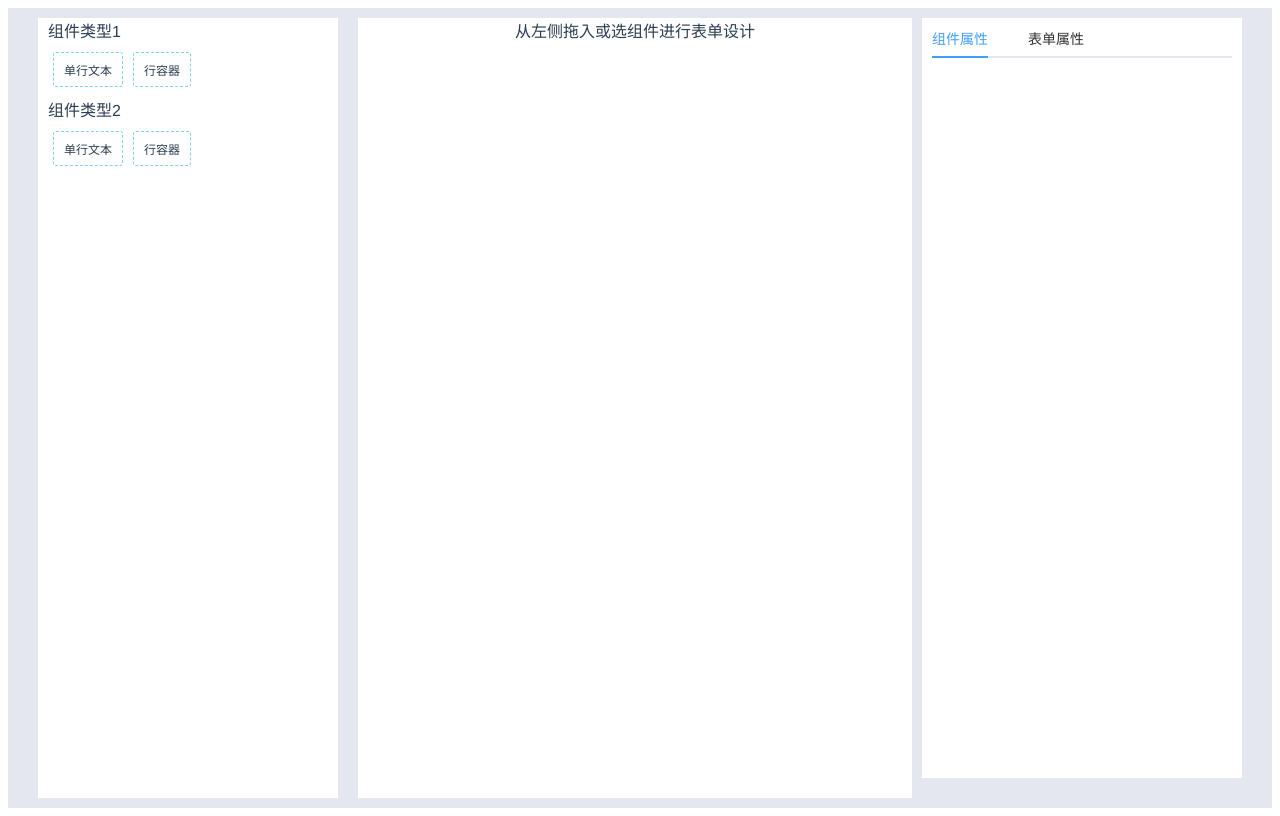
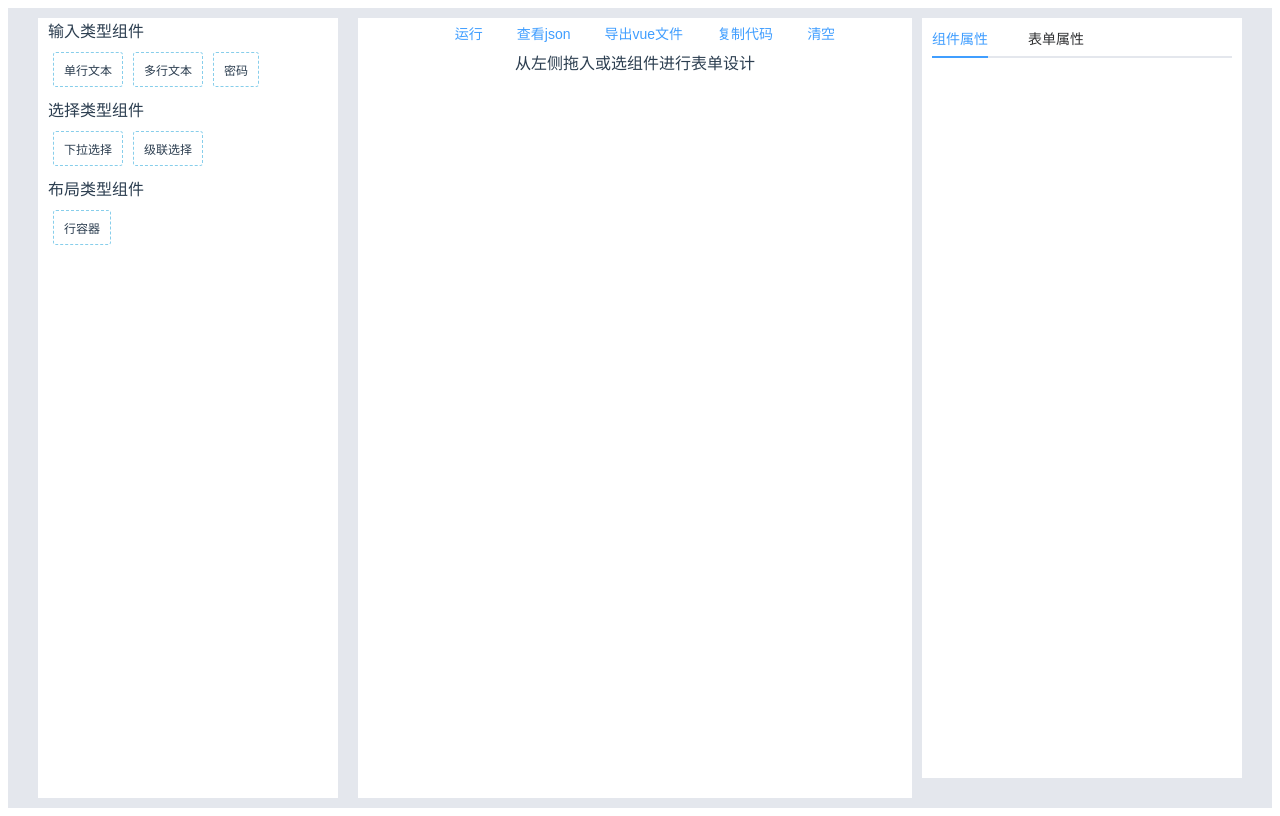
Before and after one commit to ZiJingFanHua/customer-form-, a Vue app: page / in a window 1280 px wide. Built offline with nearby package versions, Linux system fonts and the light colour scheme.

Commit message:
fix:添加表单规则

```diff
--- a/src/components/generator/comMapping.ts
+++ b/src/components/generator/comMapping.ts
@@ -1,5 +1,7 @@
-import { ElInput } from "element-plus";
+import { ElCalendar, ElCascader, ElInput, ElSelect } from "element-plus";
 
 export default {
-   'el-input':ElInput
+   'el-input':ElInput,
+   'el-select':ElSelect,
+   'el-cascader':ElCascader
 }
--- a/src/components/generator/config.ts
+++ b/src/components/generator/config.ts
@@ -1,6 +1,7 @@
 import { ElInput } from "element-plus"
 // 表单属性 [右面板]
 export const formConf = {
+  fields:[] as any,
   formRef: 'elform',
   formModel: 'formData',
   formRules: 'rules',
@@ -10,17 +11,17 @@ export const formConf = {
 }
 
 //组件 [左面板]
-export const testComponents = [
+//输入类型
+export const inputComponents = [
   {
     __config__: {
       label: '单行文本',
       showLabel:true,
       labelWidth: null,
-      component:'el-input',
       tag: 'el-input',
       tagIcon: 'input',
       defaultValue: undefined,
-      require: true,
+      required: true,
       layout: 'colFormItem',
       span: 24,
       document: 'https://element-plus.org/zh-CN/component/input.html'
@@ -37,7 +38,148 @@ export const testComponents = [
     maxlength: null,
     'show-word-limit': false,
     disabled: false
-  },{
+  },
+  {
+    __config__: {
+      label: '多行文本',
+      labelWidth: null,
+      showLabel: true,
+      tag: 'el-input',
+      tagIcon: 'textarea',
+      defaultValue: undefined,
+      required: true,
+      layout: 'colFormItem',
+      span: 24,
+      regList: [],
+      changeTag: true,
+      document: 'https://element-plus.org/zh-CN/component/input.html'
+    },
+    type: 'textarea',
+    placeholder: '请输入',
+    autosize: {
+      minRows: 4,
+      maxRows: 4
+    },
+    style: { width: '100%' },
+    maxlength: null,
+    'show-word-limit': false,
+    readonly: false,
+    disabled: false
+  },
+  {
+    __config__: {
+      label: '密码',
+      showLabel: true,
+      labelWidth: null,
+      changeTag: true,
+      tag: 'el-input',
+      tagIcon: 'password',
+      defaultValue: undefined,
+      layout: 'colFormItem',
+      span: 24,
+      required: true,
+      regList: [],
+      document: 'https://element-plus.org/zh-CN/component/input.html'
+    },
+    __slot__: {
+      prepend: '',
+      append: ''
+    },
+    placeholder: '请输入',
+    'show-password': true,
+    style: { width: '100%' },
+    clearable: true,
+    'prefix-icon': '',
+    'suffix-icon': '',
+    maxlength: null,
+    'show-word-limit': false,
+    readonly: false,
+    disabled: false
+  },
+]
+
+//选择组件
+export const selectComponents = [
+  {
+    __config__: {
+      label: '下拉选择',
+      showLabel: true,
+      labelWidth: null,
+      tag: 'el-select',
+      tagIcon: 'select',
+      layout: 'colFormItem',
+      span: 24,
+      required: true,
+      regList: [],
+      changeTag: true,
+      document: 'https://element.eleme.cn/#/zh-CN/component/select'
+    },
+    __slot__: {
+      options: [{
+        label: '选项一',
+        value: 1
+      }, {
+        label: '选项二',
+        value: 2
+      }]
+    },
+    placeholder: '请选择',
+    style: { width: '100%' },
+    clearable: true,
+    disabled: false,
+    filterable: false,
+    multiple: false
+  },
+  {
+    __config__: {
+      label: '级联选择',
+      // url: 'https://www.fastmock.site/mock/f8d7a54fb1e60561e2f720d5a810009d/fg/cascaderList',
+      method: 'get',
+      dataPath: 'list',
+      dataConsumer: 'options',
+      showLabel: true,
+      labelWidth: null,
+      tag: 'el-cascader',
+      tagIcon: 'cascader',
+      layout: 'colFormItem',
+      defaultValue: [],
+      dataType: 'dynamic',
+      span: 24,
+      required: true,
+      regList: [],
+      changeTag: true,
+      document: 'https://element.eleme.cn/#/zh-CN/component/cascader'
+    },
+    options: [{
+      id: 1,
+      value: 1,
+      label: '选项1',
+      children: [{
+        id: 2,
+        value: 2,
+        label: '选项1-1'
+      }]
+    }],
+    placeholder: '请选择',
+    style: { width: '100%' },
+    props: {
+      props: {
+        multiple: false,
+        label: 'label',
+        value: 'value',
+        children: 'children'
+      }
+    },
+    'show-all-levels': true,
+    disabled: false,
+    clearable: true,
+    filterable: false,
+    separator: '/'
+  },
+]
+//布局
+export const layoutComponents = [
+  {
     __config__:{
       layout:'rowFormItem',
       tagIcon:'row',
--- /dev/null
+++ b/src/components/generator/ruleTrigger.ts
@@ -0,0 +1,11 @@
+export default {
+  'el-input': 'blur',
+  'el-input-number': 'blur',
+  'el-select': 'change',
+  'el-radio-group': 'change',
+  'el-checkbox-group': 'change',
+  'el-cascader': 'change',
+  'el-time-picker': 'change',
+  'el-date-picker': 'change',
+  'el-rate': 'change',
+}
--- a/src/components/parser/Parser.vue
+++ b/src/components/parser/Parser.vue
@@ -2,14 +2,14 @@
 import { defineComponent, h, reactive } from 'vue'
 import TagRunder from "@/components/render/render.vue";
 import { deepClone } from '@/utils/index'
-
+import ruleTrigger from '../generator/ruleTrigger';
 const layouts = {
   colFormItem(h,item){
    const config = item.__config__
    const labelWidth = config.labelWidth?`${config.labelWidth}px`:null
    return <el-col span={config.span}>
     <el-form-item label={config.label} label-width={labelWidth} prop={item.__vModel__}>
-      <TagRunder conf={item} onInput={(event: any) => {config.defaultValue  = event}}></TagRunder>
+      <TagRunder conf={item} onInput={(event: any) => {config.defaultValue  = event;this.formConfCopy.formData[item.__vModel__] =event }}></TagRunder>
     </el-form-item>
    </el-col>
   },
@@ -29,11 +29,9 @@ function renderChildren(h,item){
   return renderFormItem.call(this, h, config.children)
 }
 function renderFrom(h) {
-  console.log(this);
-
   const {formConfCopy} = this
   return(
-    <el-form label-position = {formConfCopy.labelPosition} disabled={formConfCopy.disabled} label-width={`${formConfCopy.labelWidth}px`} ref={formConfCopy.formRef}>
+    <el-form model={formConfCopy.formData} label-position = {formConfCopy.labelPosition} disabled={formConfCopy.disabled} label-width={`${formConfCopy.labelWidth}px`} ref={formConfCopy.formRef} rules={formConfCopy.formRules}>
     {renderFormItem.call(this, h, formConfCopy.fields)}
     { formConfCopy.formBtns&&formBtns.call(this,h)}
     </el-form>
@@ -41,7 +39,7 @@ function renderFrom(h) {
 }
 
 function formBtns(h) {
-  return <el-col>
+  return <el-col span={24} class="btns">
     <el-form-item>
        <el-button type="primary" onClick={this.submitForm}> 提交</el-button>
        <el-button  onClick={this.submitForm}> 取消</el-button>
@@ -69,17 +67,69 @@ export default defineComponent({
     }
   },
   methods:{
+    buildRules(componentList, rules){
+      componentList.forEach(element => {
+        const config = element.__config__
+        if(element.__vModel__ === undefined)  return
+        const rule = []
+        if(ruleTrigger[config.tag]){
+            if(config.required){
+            let message = Array.isArray(config.defaultValue)?`请至少选择一个${config.label}`:element.placeholder
+            if(message === undefined) message = `${config.label}不能为空`
+            rule.push({ required: true, message: message, trigger: ruleTrigger[config.tag] })
+            }
+            rules[element.__vModel__] = rule
+          }
+        if(componentList.children)
+        this.buildRules(componentList.children,rules)
+            });
+    },
+    initFormData(componentList,formData){
+      componentList.forEach(cur => {
+        const config = cur.__config__
+        if (cur.__vModel__) formData[cur.__vModel__] = config.defaultValue
+        if (config.children) this.initFormData(config.children, formData)
+      })
+    },
     submitForm(){
-      console.log('submit');
+      this.$refs[this.formConf.formRef].validate(valid => {
+        if (!valid) return false
+        // 触发sumit事件
+        console.log('submit');
 
+        this.$emit('submit', this[this.formConf.formModel])
+        return true
+      })
+    },
+    cancelForm(){
+      this.formConfCopy = deepClone(this.formConf)
+      this.$refs[this.formConf.formRef].resetFields()
     }
   },
+  // computed:{
+  //   formConfCopy(){
+  //   let copy = reactive(deepClone(this.formConf))
+  //   copy.formData ={}
+  //   copy.formRules = {}
+  //   this.initFormData(copy.fields,copy.formData)
+  //   this.buildRules(copy.fields, copy.formRules)
+  //   return copy
+  //   }
+  // },
   render(h) {
+    this.formConfCopy.formData ={}
+    this.formConfCopy.formRules = {}
+    this.initFormData(this.formConfCopy.fields,this.formConfCopy.formData)
+    this.buildRules(this.formConfCopy.fields, this.formConfCopy.formRules)
     return renderFrom.call(this, h)
   }
 })
 </script>
 
 <style scoped>
-
+.btns {
+  width: 100%;
+  display: flex;
+  justify-content: right;
+}
 </style>
--- a/src/components/render/render.vue
+++ b/src/components/render/render.vue
@@ -132,7 +132,7 @@ export default defineComponent({
     mountSlotFiles.call(this,h,confClone,children)
     buildDataObject.call(this,confClone,dataObject)
 
-    return markRaw(h(mapping[this.conf.__config__.component]?mapping[this.conf.__config__.component]:this.conf.__config__.component, dataObject,children));
+    return markRaw(h(mapping[this.conf.__config__.tag]?mapping[this.conf.__config__.tag]:this.conf.__config__.tag, dataObject,children));
   },
 })
 </script>
--- a/src/views/DraggableItem.vue
+++ b/src/views/DraggableItem.vue
@@ -67,6 +67,7 @@ const layouts = {
             key={config.renderKey}
             conf={currentItem}
             onInput={(event: any) => {config.defaultValue  = event}}
+            onChange={(event:any) => {config.defaultValue  = event}}
           >
           {children}
           </TagRunder>
--- a/src/views/index.vue
+++ b/src/views/index.vue
@@ -28,8 +28,27 @@
     </div>
 
     <div class="center-panel">
+      <div class="action-bar">
+        <el-button icon="el-icon-video-play" type="text" @click="run">
+          运行
+        </el-button>
+        <el-button icon="el-icon-view" type="text" >
+          查看json
+        </el-button>
+        <el-button icon="el-icon-download" type="text" >
+          导出vue文件
+        </el-button>
+        <el-button class="copy-btn-main" icon="el-icon-document-copy" type="text">
+          复制代码
+        </el-button>
+        <el-button class="delete-btn" icon="el-icon-delete" type="text" >
+          清空
+        </el-button>
+      </div>
       <el-scrollbar class="center-scrollbar" height="calc(100%)">
-        <el-form>
+        <el-form
+            :disabled="formConfig.disabled"
+            >
           <draggable
             class="entity-draggable"
             :list="entityComponents"
@@ -49,23 +68,30 @@
       </el-scrollbar>
     </div>
     <RightPanel :activeData="activeData" :formConf="formConfig"></RightPanel>
+    <template v-if="isShow">
+      <el-dialog v-model="isShow">
+      <Show :form-conf="formConfig"></Show>
+    </el-dialog>
+    </template>
   </div>
 </template>
 
 <script lang="tsx">
 import { defineComponent, nextTick, onMounted, reactive, toRefs } from "vue";
 import { getIdGlobal } from "@/utils/db";
-import { formConf, testComponents } from "@/components/generator/config";
+import { formConf, inputComponents, layoutComponents,selectComponents} from "@/components/generator/config";
 import draggable from "vuedraggable";
 import RightPanel from "./RightPanel.vue";
 import DraggableItem from "./DraggableItem.vue";
 import { deepClone } from "@/utils";
+import Show from '@/components/parser/show/index.vue'
 export default defineComponent({
   name: "customerForm",
   components: {
     draggable,
     RightPanel,
-    DraggableItem
+    DraggableItem,
+    Show
   },
   setup() {
     const state = reactive({
@@ -74,9 +100,11 @@ export default defineComponent({
       activeData:{} as any,//当前活动组件,
       tempActiveData:{} as any,
       formConfig:formConf,
+      isShow:false,
       templateComponents: [
-        { title: "组件类型1", list: testComponents },
-        { title: "组件类型2", list: testComponents },
+        { title: "输入类型组件", list: inputComponents },
+        {title:'选择类型组件', list:selectComponents},
+        { title: "布局类型组件", list: layoutComponents },
       ],
       entityComponents: [] as any,
     });
@@ -95,7 +123,6 @@ export default defineComponent({
 
     const cloneComponent =(item:any) =>{
       const clone = deepClone(item)
-      console.log(clone === item);
       const config = clone.__config__
       config.span = state.formConfig.span
       createIdAndKey(clone)
@@ -144,6 +171,12 @@ export default defineComponent({
         }
       })
     }
+
+    const run = ()=>{
+      state.isShow = true;
+      state.formConfig.fields = deepClone(state.entityComponents)
+
+    }
     onMounted(() => {
       state.idGlobal = getIdGlobal();
     });
@@ -155,6 +188,7 @@ export default defineComponent({
       activeFormItem,
       copyFormItem,
       deleteFormItem,
+      run,
     };
   },
 });
```
Also changed, not shown: src/components/generator/transformRule.ts (added, +22 -0 lines), src/components/parser/show/index.vue (+6 -2 lines), src/components/render/slots/el-select.tsx (added, +10 -0 lines), src/views/RightPanel.vue (+15 -0 lines), src/utils/index.ts (line endings or trailing spaces).
